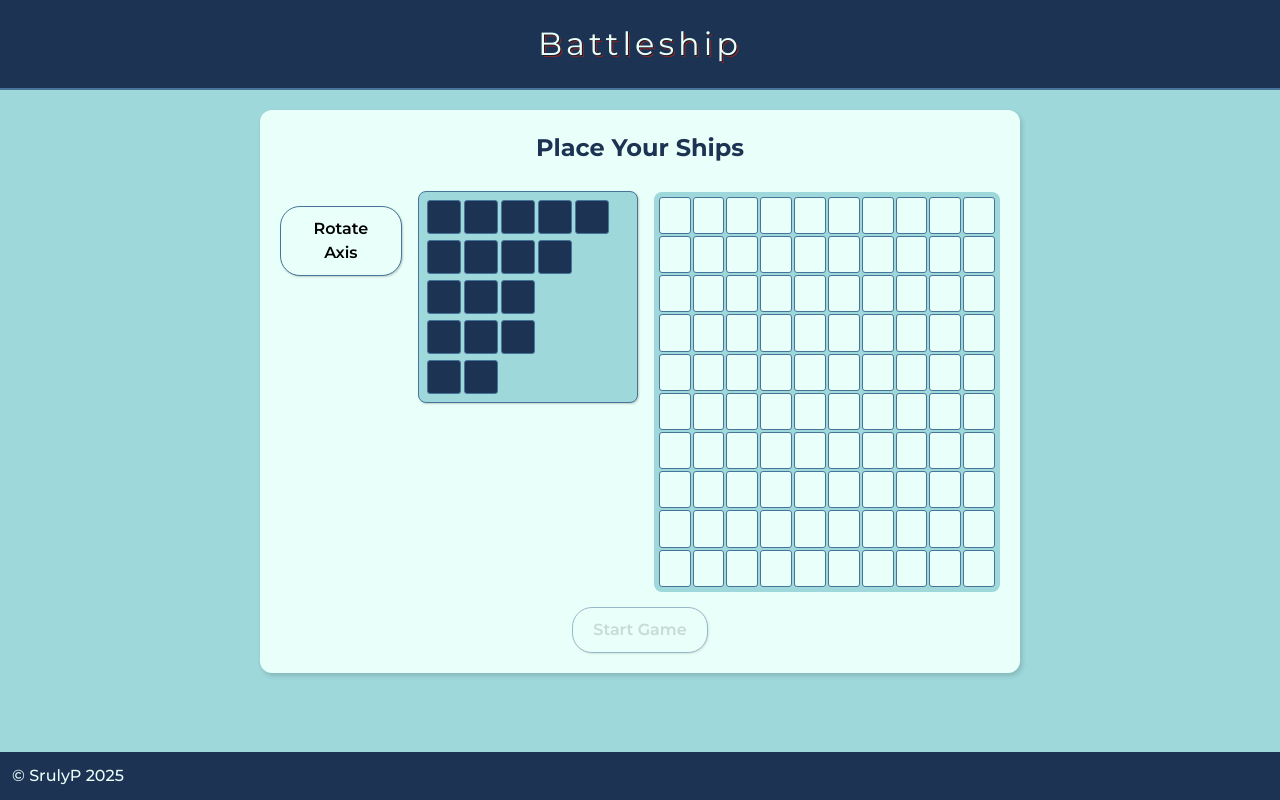
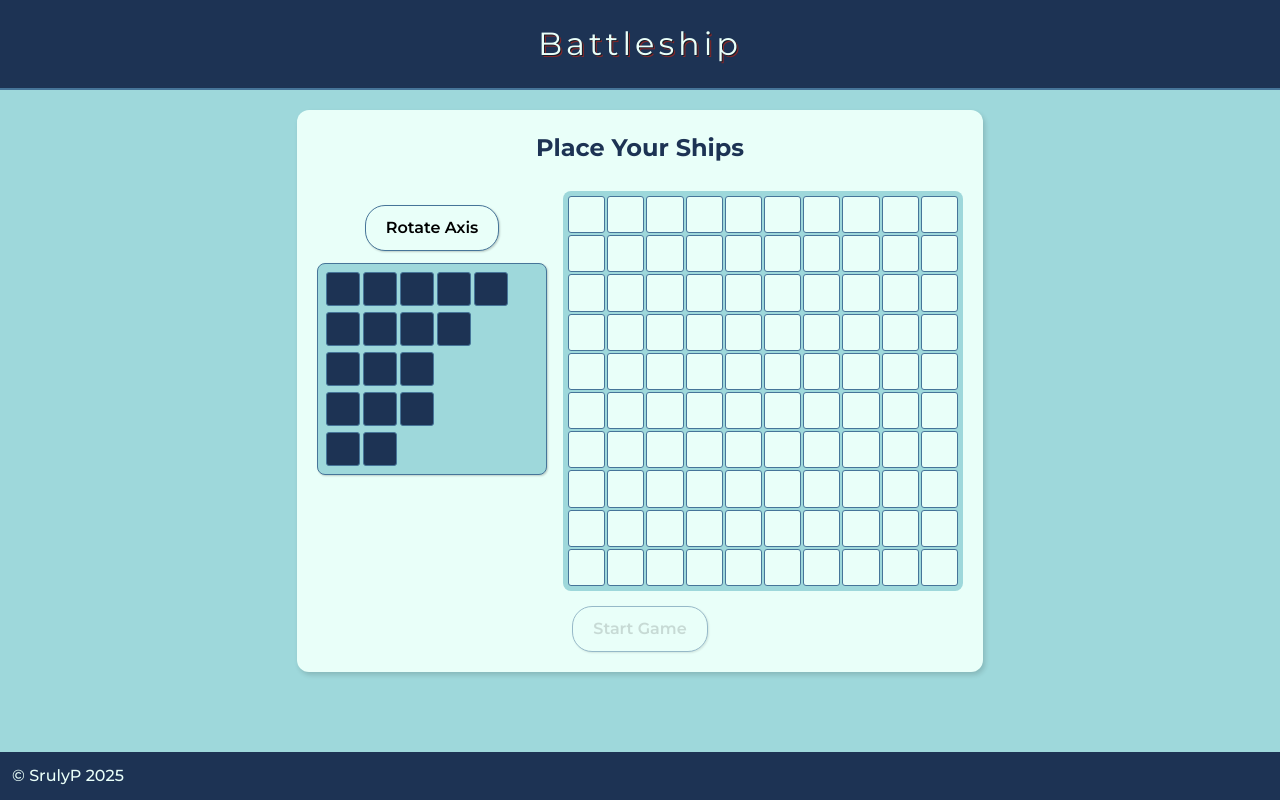
Before and after one commit to SrulyP/battleship, a website with bundled scripts: page src/index.html in a window 1280 px wide. Built offline with nearby package versions, Linux system fonts and the light colour scheme.

Commit message:
Change layout and add container around ship section and rotate button for styling purposes

```diff
--- a/src/index.html
+++ b/src/index.html
@@ -20,8 +20,10 @@
             <section class="setup">
                 <h2>Place Your Ships</h2>
                 <div class="player-grid-setup-section">
-                    <button class="rotate-btn">Rotate Axis</button>
-                    <div class="ships"></div>
+                    <div class="ships-section">
+                        <button class="rotate-btn">Rotate Axis</button>
+                        <div class="ships"></div>
+                    </div>
                     <div class="player-grid-setup"></div>
                 </div>
                 <button class="start-game">Start Game</button>
```
